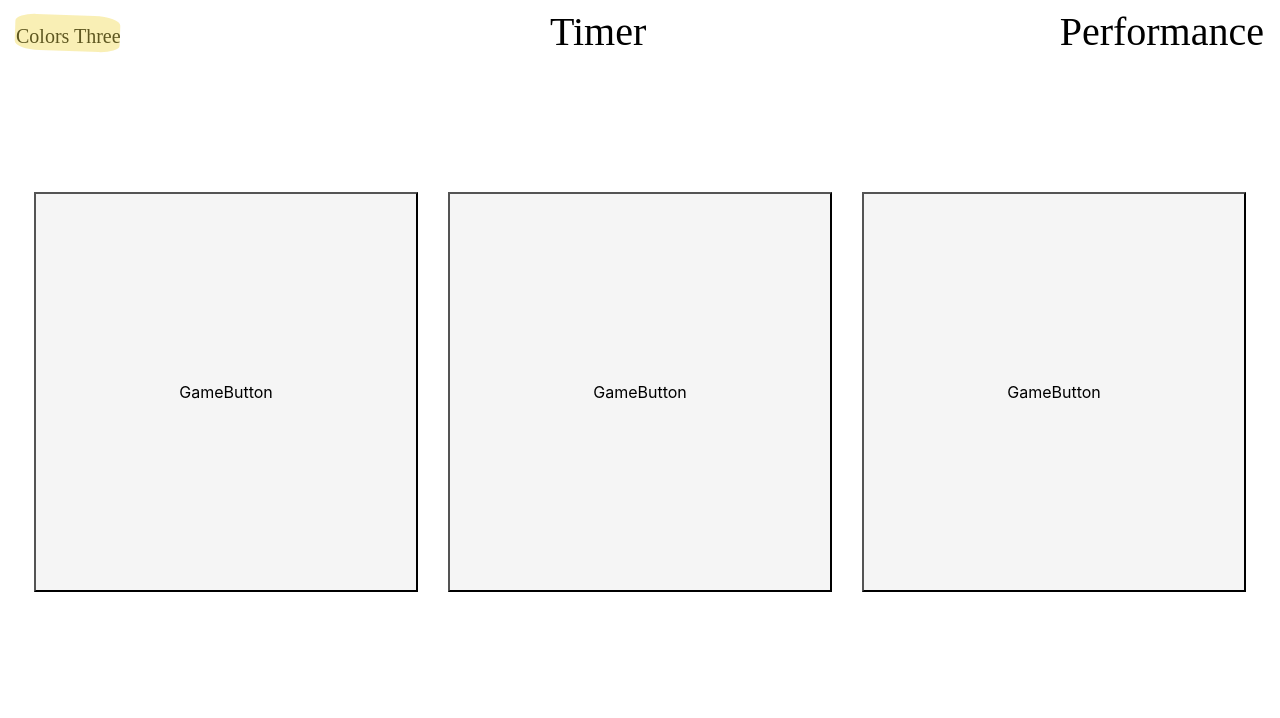
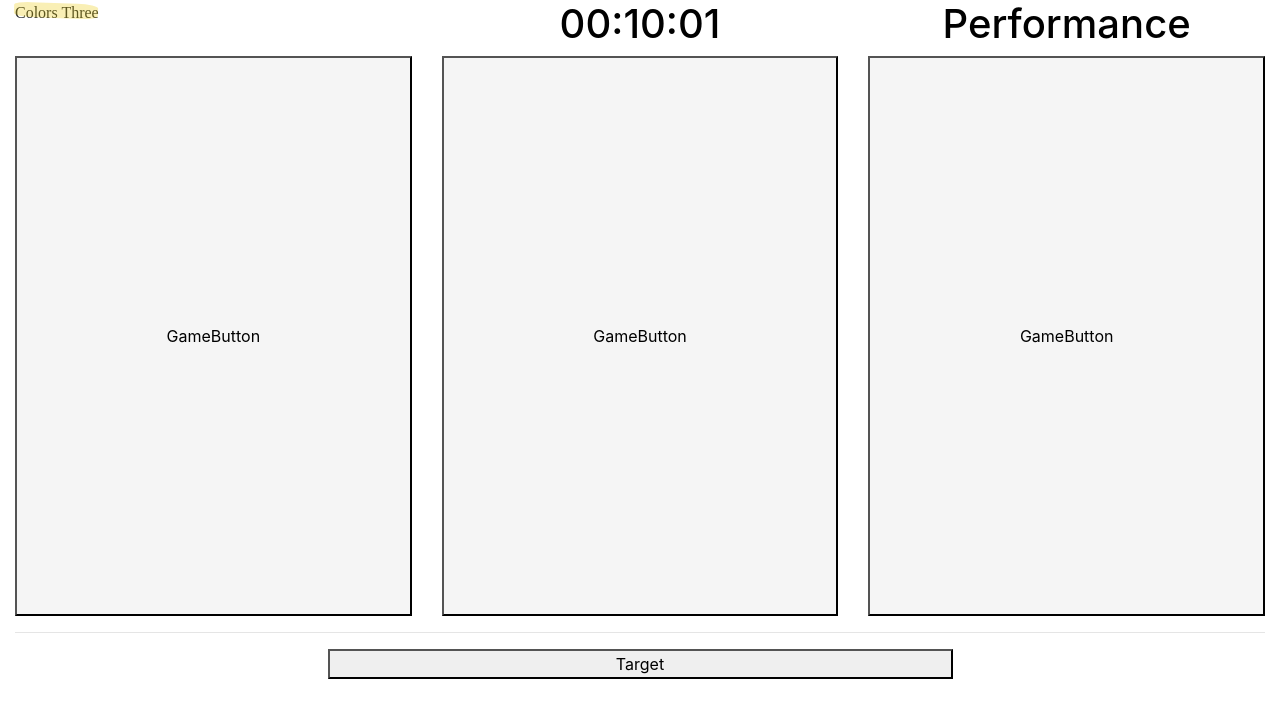
Before and after one commit to kre64/colors-three, a React (Create React App) app: page / in a window 1280 px wide. Shown: the top 718 px of the page. Built offline with nearby package versions, Linux system fonts and the light colour scheme.

Commit message:
basic layout completed

```diff
--- a/src/App.js
+++ b/src/App.js
@@ -1,16 +1,16 @@
 import React, { useState } from 'react';
 
 import "bootstrap/dist/css/bootstrap.min.css";
-import Header from "./Components/Header";
-import GameBoard from "./Components/GameBoard";
+import Header from "./components/Header";
+import GameBoard from "./components/GameBoard";
 
 const App = () => {
 	const [game, setGame] = useState(false);
 
 	return (
 		<div className="App">
-			<Header />
-			<GameBoard game={game}/>
+			<Header htmlFor="header"/>
+			<GameBoard game={game} htmlFor="gameBoard"/>
 		</div>
 	);
 }
--- a/src/Components/GameBoard.js
+++ b/src/Components/GameBoard.js
@@ -2,25 +2,31 @@ import React from "react";
 import Container from "react-bootstrap/Container";
 import Row from "react-bootstrap/Row";
 import Col from "react-bootstrap/Col";
-
-import GameButton from "../Components/GameButton";
+import Target from "./Target";
+import GameButton from "./GameButton";
 
 const GameBoard = (props) => {
 	return (
 		<Container fluid center className="centered">
 			<Row>
-				<Col xs={4}>
+				<Col>
 					<GameButton></GameButton>
 				</Col>
-				<Col xs={4}>
+				<Col>
 					<GameButton></GameButton>
 				</Col>
-				<Col xs={4}>
+				<Col>
 					<GameButton></GameButton>
+				</Col>
+			</Row>
+			<hr></hr>
+			<Row>
+				<Col style={{display: 'flex', justifyContent: 'center'}}>
+					<Target />
 				</Col>
 			</Row>
 		</Container>
 	);
-}
+};
 
 export default GameBoard;
--- a/src/Components/Header.js
+++ b/src/Components/Header.js
@@ -1,14 +1,25 @@
 import React from "react";
-import Performance from '../Components/Performance'
-import Timer from '../Components/Timer'
+import Performance from "./Performance";
+import Timer from "./Timer";
+import Container from "react-bootstrap/Container";
+import Row from "react-bootstrap/Row";
+import Col from "react-bootstrap/Col";
 
 const Header = (props) => {
 	return (
-		<nav className="navbar">
-			<span className="navbar-brand highlight-inverted">Colors Three</span>
-      <Timer />
-      <Performance />
-		</nav>
+		<Container fluid center className="centered">
+			<Row>
+				<Col xs={4}>
+					<span className="highlight-inverted">Colors Three</span>
+				</Col>
+				<Col xs={4}>
+					<Timer />
+				</Col>
+				<Col xs={4}>
+					<Performance />
+				</Col>
+			</Row>
+		</Container>
 	);
 };
 
--- /dev/null
+++ b/src/Components/Target.js
@@ -0,0 +1,7 @@
+import React from "react";
+
+const Target = (props) => {
+	return <button className="targetBtn">Target</button>;
+};
+
+export default Target;
--- a/src/Components/Timer.js
+++ b/src/Components/Timer.js
@@ -1,7 +1,7 @@
 import React from "react";
 
 const Timer = (props) => {
-	return <h1>Timer</h1>;
+	return <h1 className="timer">00:10:01</h1>;
 };
 
 export default Timer;
--- a/src/index.css
+++ b/src/index.css
@@ -19,34 +19,6 @@ body {
 	background-color: #ffffff;
 }
 
-.navbar {
-	position: relative;
-	display: -ms-flexbox;
-	display: flex;
-	-ms-flex-wrap: wrap;
-	flex-wrap: wrap;
-	-ms-flex-align: center;
-	align-items: center;
-	-ms-flex-pack: justify;
-	justify-content: space-between;
-	padding: 0.5rem 1rem;
-	top: 0;
-	right: 0;
-	left: 0;
-	z-index: 1030;
-	font-family: "Indie Flower", cursive;
-}
-
-.navbar-brand {
-	display: inline-block;
-	padding-top: 0.3125rem;
-	padding-bottom: 0.3125rem;
-	margin-right: 1rem;
-	font-size: 1.25rem;
-	line-height: inherit;
-	white-space: nowrap;
-}
-
 h1 {
 	color: black;
 	text-align: center;
@@ -55,6 +27,7 @@ h1 {
 
 .highlight-inverted {
 	position: relative;
+	font-family: "Indie Flower", cursive;
 }
 
 .highlight-inverted::before {
@@ -72,21 +45,29 @@ h1 {
 	border-radius: 20% 25% 20% 24%;
 	padding: 5px;
 	cursor: pointer;
+	font-family: "Indie Flower", cursive;
 }
 
 .gameButton {
-	width: 30vw;
-	height: 50vh;
+	width: 100%;
+	height: 70vh;
 	background-color: #f5f5f5;
 }
 
 .centered {
-	display: flex;
 	justify-content: center;
-  align-items: center;
-  height: 80vh;
+	align-items: center;
 }
 
 .App {
-  height: 100vh;
+	height: 100vh;
 }
+
+.targetBtn {
+	min-width: 50%;
+}
+
+.timer {
+	font-family: -apple-system, BlinkMacSystemFont, "Segoe UI", Roboto, Oxygen,
+		Ubuntu, Cantarell, "Open Sans", "Helvetica Neue", sans-serif;
+}
```
Also changed, not shown: 1 other file (tests, documents, lock files or other folders).
